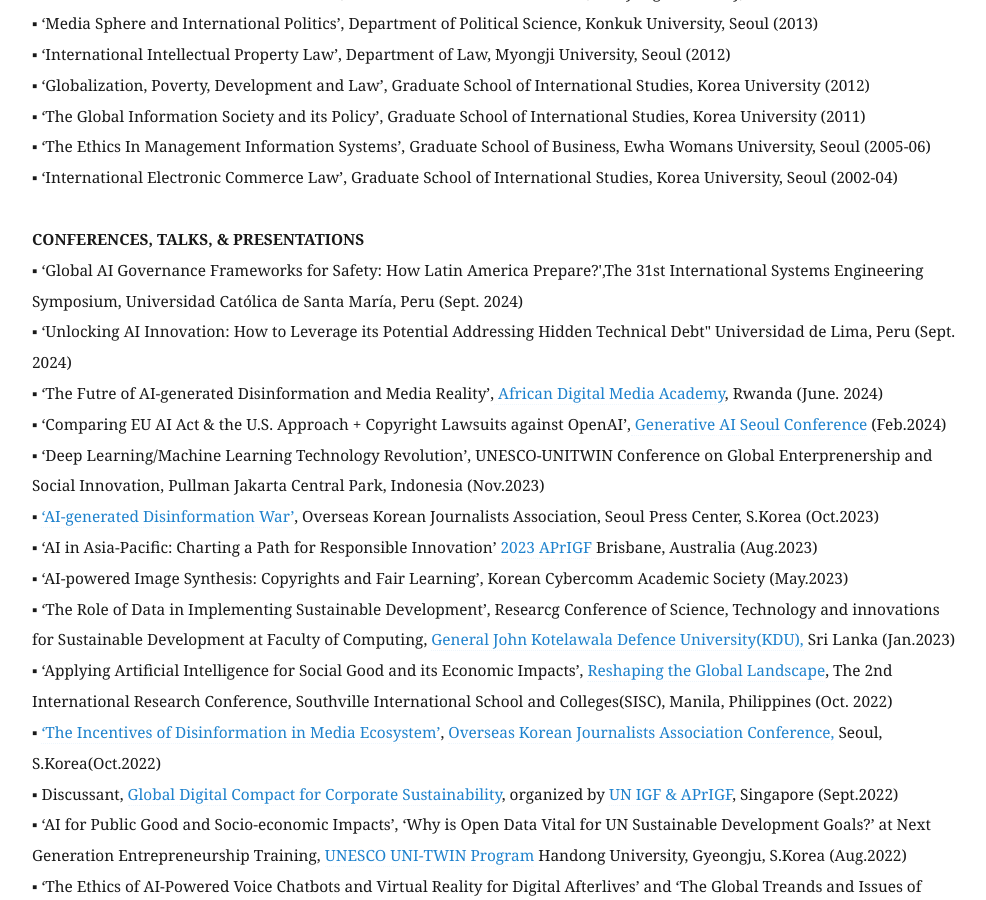
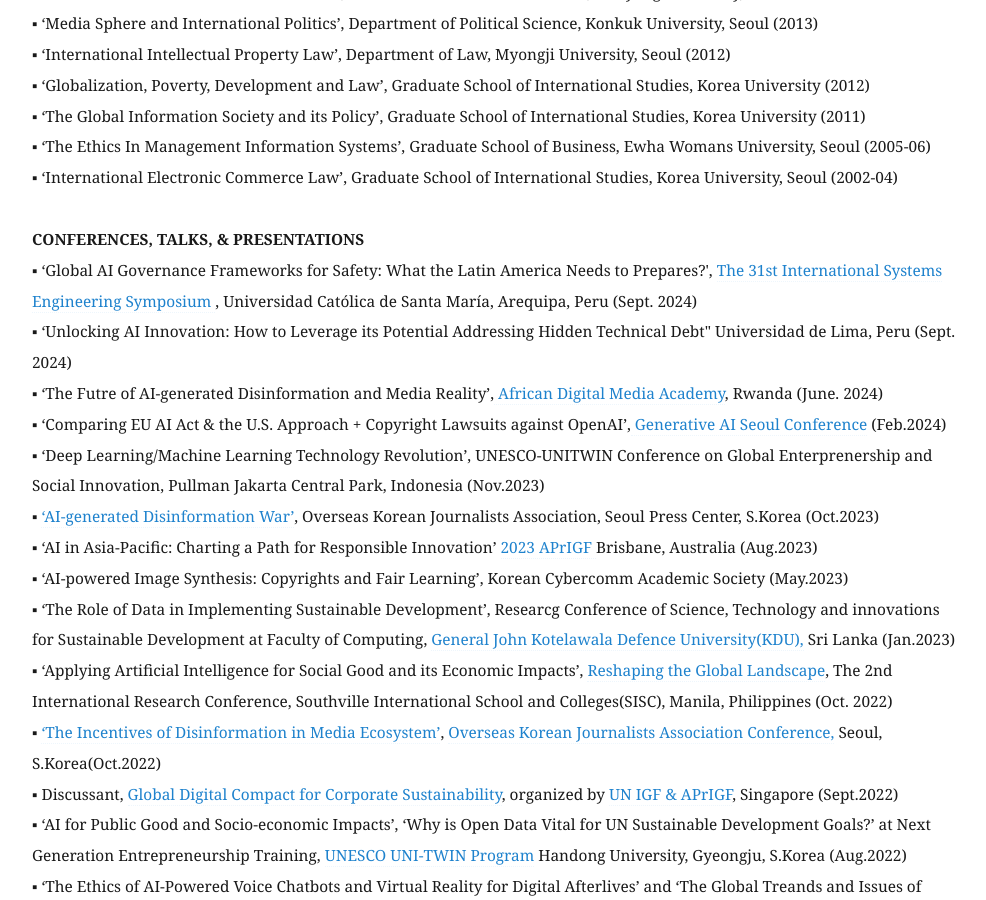
Before and after one commit to eunchangchoi/eunchangchoi.github.io, a Jekyll site: the page built from index.md, in a window 1280 px wide and 900 px high, scrolled down 5016 px. Shown: the whole window, without its empty margins (68-1054 px from the left). Built offline with Jekyll 4.4.1, drawn with Linux system fonts in a browser that asks for light colours.

Commit message:
Update index.md

```diff
--- a/index.md
+++ b/index.md
@@ -102,7 +102,7 @@
 ▪ ‘International Electronic Commerce Law’, Graduate School of International Studies, Korea University, Seoul (2002-04) <br>
     <br>
  <strong> CONFERENCES, TALKS, & PRESENTATIONS </strong> <br>
-▪ ‘Global AI Governance Frameworks for Safety: How Latin America Prepare?',The 31st International Systems Engineering Symposium, Universidad Católica de Santa María, Peru (Sept. 2024) <br>
+▪ ‘Global AI Governance Frameworks for Safety: What the Latin America Needs to Prepares?', <a href="https://www2.ucsm.edu.pe/JINIS2024/"> The 31st International Systems Engineering Symposium </a>, Universidad Católica de Santa María, Arequipa, Peru (Sept. 2024) <br>
 ▪ ‘Unlocking AI Innovation: How to Leverage its Potential Addressing Hidden Technical Debt" Universidad de Lima, Peru (Sept. 2024) <br>
 ▪ ‘The Futre of AI-generated Disinformation and Media Reality’,<a href="https://www.rwandaadma.com"> African Digital Media Academy</a>, Rwanda (June. 2024)<br>
 ▪ ‘Comparing EU AI Act & the U.S. Approach + Copyright Lawsuits against OpenAI’,<a href="https://generativeai.kr/program/"> Generative AI Seoul Conference</a> (Feb.2024)<br>
```
